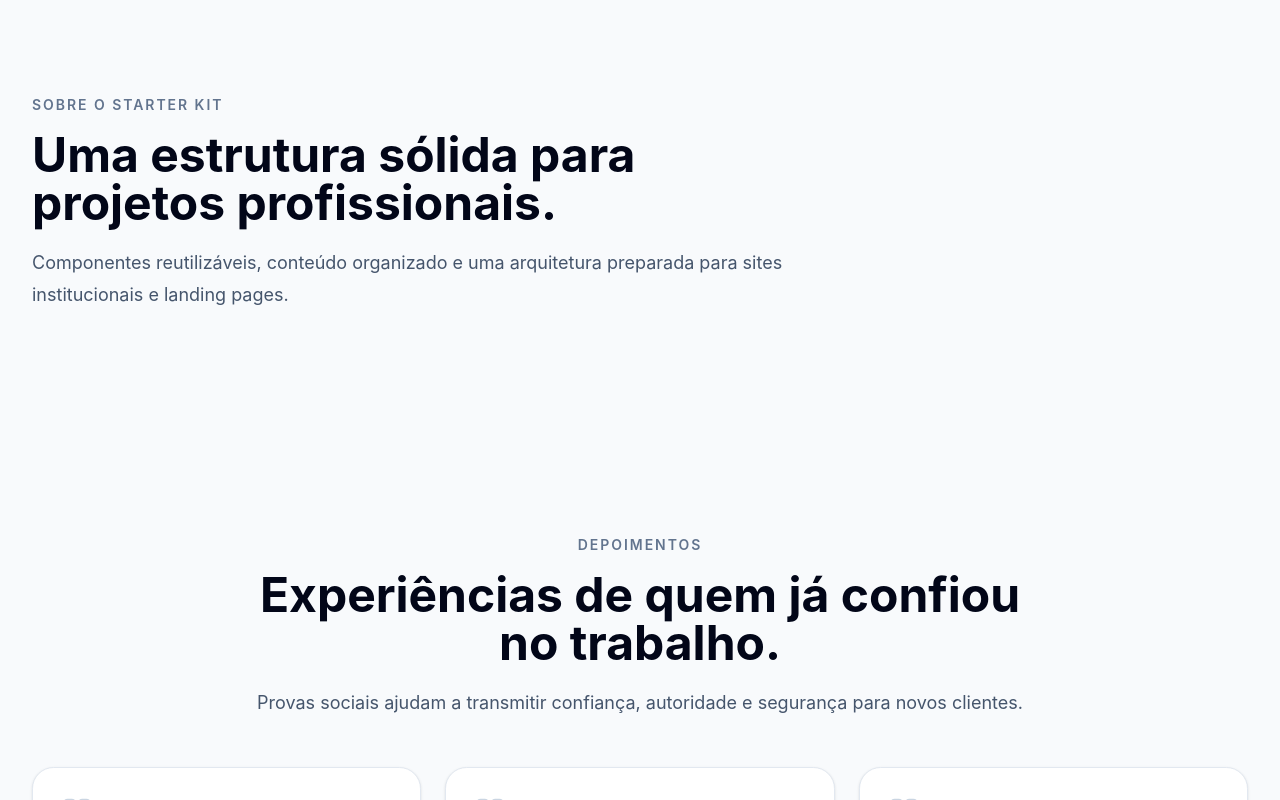
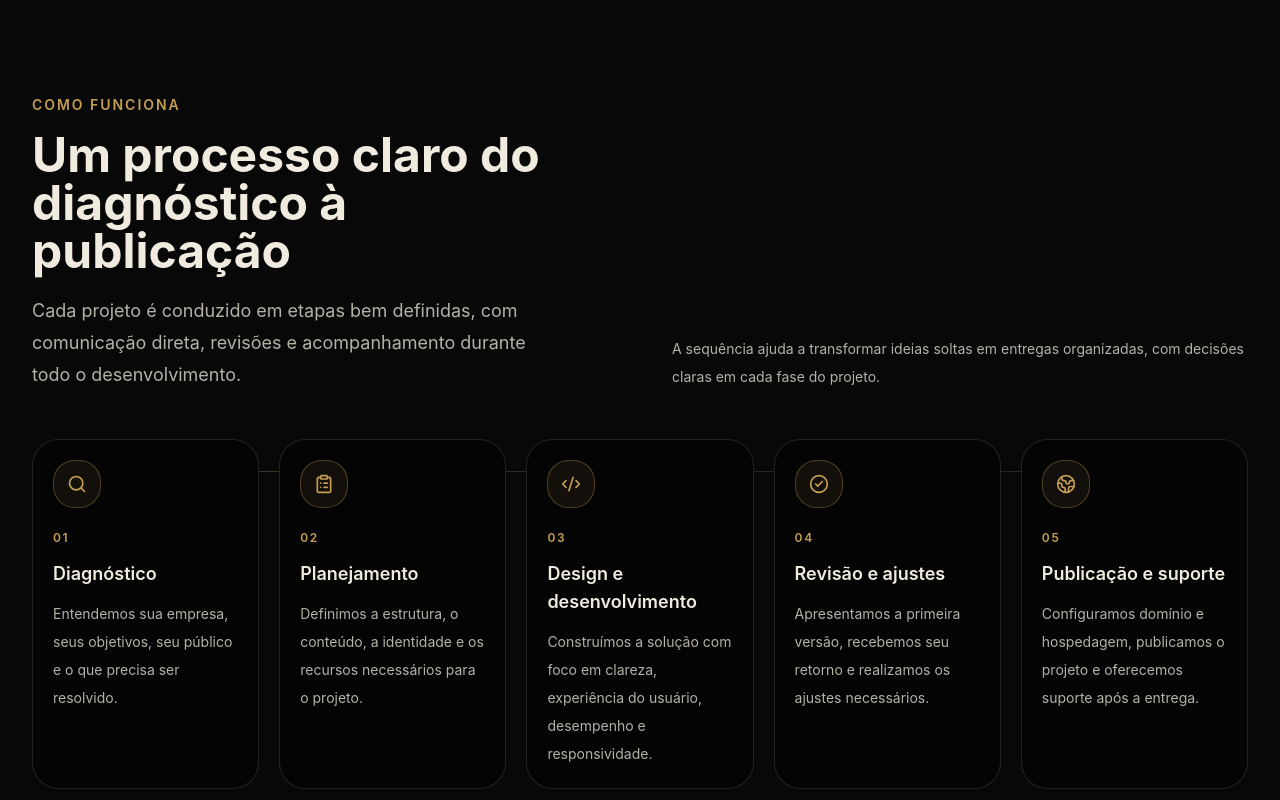
Before and after one commit to RodneiTimoteo/site-rode, a Next.js app: page / in a window 1280 px wide. Shown: the part 3640-4440 px from the top of the page. Built offline with nearby package versions, Linux system fonts and the light colour scheme.

Commit message:
Cria seção de processo da RODE

```diff
--- a/src/app/page.tsx
+++ b/src/app/page.tsx
@@ -4,6 +4,7 @@ import Section from "@/components/layout/Section";
 import SectionTitle from "@/components/common/SectionTitle";
 import Features from "@/components/sections/Features";
 import Projects from "@/components/sections/Projects";
+import Process from "@/components/sections/Process";
 import Footer from "@/components/layout/Footer";
 import CTA from "@/components/sections/CTA";
 import Testimonials from "@/components/sections/Testimonials";
@@ -21,6 +22,8 @@ export default function Home() {
         <Features />
 
         <Projects />
+
+        <Process />
 
         <Section id="sobre" className="bg-slate-50">
           <SectionTitle
--- /dev/null
+++ b/src/components/sections/Process.tsx
@@ -0,0 +1,71 @@
+import { CheckCircle2, ClipboardList, Code2, Globe2, Search } from "lucide-react";
+
+import SectionTitle from "@/components/common/SectionTitle";
+import Section from "@/components/layout/Section";
+import { processSection, processSteps } from "@/data/process";
+import type { ProcessIcon } from "@/data/process";
+
+const icons: Record<ProcessIcon, typeof Search> = {
+  diagnosis: Search,
+  planning: ClipboardList,
+  development: Code2,
+  review: CheckCircle2,
+  launch: Globe2,
+};
+
+export default function Process() {
+  return (
+    <Section id="processo" className="border-b border-white/10 bg-[#080808] scroll-mt-24">
+      <div className="grid gap-10 lg:grid-cols-[0.9fr_1.1fr] lg:items-end">
+        <SectionTitle
+          eyebrow={processSection.eyebrow}
+          title={processSection.title}
+          description={processSection.description}
+          tone="dark"
+        />
+
+        <p className="max-w-xl text-sm leading-7 text-muted-foreground lg:justify-self-end">
+          A sequência ajuda a transformar ideias soltas em entregas organizadas, com decisões claras em cada fase do projeto.
+        </p>
+      </div>
+
+      <ol className="relative mt-12 grid gap-5 md:grid-cols-2 lg:grid-cols-5">
+        <span
+          className="pointer-events-none absolute left-0 right-0 top-8 hidden h-px bg-gradient-to-r from-primary/35 via-white/12 to-primary/20 lg:block"
+          aria-hidden="true"
+        />
+
+        {processSteps.map((step) => {
+          const Icon = icons[step.icon];
+
+          return (
+            <li key={step.id} className="relative">
+              <article className="group flex h-full gap-4 rounded-3xl border border-border bg-card p-5 text-card-foreground transition duration-300 hover:-translate-y-1 hover:border-primary/45 hover:bg-secondary md:flex-col">
+                <div className="relative flex shrink-0 flex-col items-center md:items-start">
+                  <div className="flex h-12 w-12 items-center justify-center rounded-2xl border border-primary/35 bg-primary/[0.08] text-primary">
+                    <Icon className="h-5 w-5" aria-hidden="true" />
+                  </div>
+                  <span className="mt-3 hidden h-full w-px bg-border md:hidden" aria-hidden="true" />
+                </div>
+
+                <div>
+                  <span className="text-xs font-semibold uppercase tracking-[0.14em] text-primary">
+                    {step.number}
+                  </span>
+
+                  <h3 className="mt-3 text-lg font-semibold text-card-foreground">
+                    {step.title}
+                  </h3>
+
+                  <p className="mt-3 text-sm leading-7 text-muted-foreground">
+                    {step.description}
+                  </p>
+                </div>
+              </article>
+            </li>
+          );
+        })}
+      </ol>
+    </Section>
+  );
+}
--- /dev/null
+++ b/src/data/process.ts
@@ -0,0 +1,64 @@
+export type ProcessIcon =
+  | "diagnosis"
+  | "planning"
+  | "development"
+  | "review"
+  | "launch";
+
+export interface ProcessStep {
+  id: string;
+  number: string;
+  title: string;
+  description: string;
+  icon: ProcessIcon;
+}
+
+export const processSection = {
+  eyebrow: "Como funciona",
+  title: "Um processo claro do diagnóstico à publicação",
+  description:
+    "Cada projeto é conduzido em etapas bem definidas, com comunicação direta, revisões e acompanhamento durante todo o desenvolvimento.",
+} as const;
+
+export const processSteps = [
+  {
+    id: "diagnostico",
+    number: "01",
+    title: "Diagnóstico",
+    description:
+      "Entendemos sua empresa, seus objetivos, seu público e o que precisa ser resolvido.",
+    icon: "diagnosis",
+  },
+  {
+    id: "planejamento",
+    number: "02",
+    title: "Planejamento",
+    description:
+      "Definimos a estrutura, o conteúdo, a identidade e os recursos necessários para o projeto.",
+    icon: "planning",
+  },
+  {
+    id: "design-desenvolvimento",
+    number: "03",
+    title: "Design e desenvolvimento",
+    description:
+      "Construímos a solução com foco em clareza, experiência do usuário, desempenho e responsividade.",
+    icon: "development",
+  },
+  {
+    id: "revisao-ajustes",
+    number: "04",
+    title: "Revisão e ajustes",
+    description:
+      "Apresentamos a primeira versão, recebemos seu retorno e realizamos os ajustes necessários.",
+    icon: "review",
+  },
+  {
+    id: "publicacao-suporte",
+    number: "05",
+    title: "Publicação e suporte",
+    description:
+      "Configuramos domínio e hospedagem, publicamos o projeto e oferecemos suporte após a entrega.",
+    icon: "launch",
+  },
+] satisfies ProcessStep[];
```
